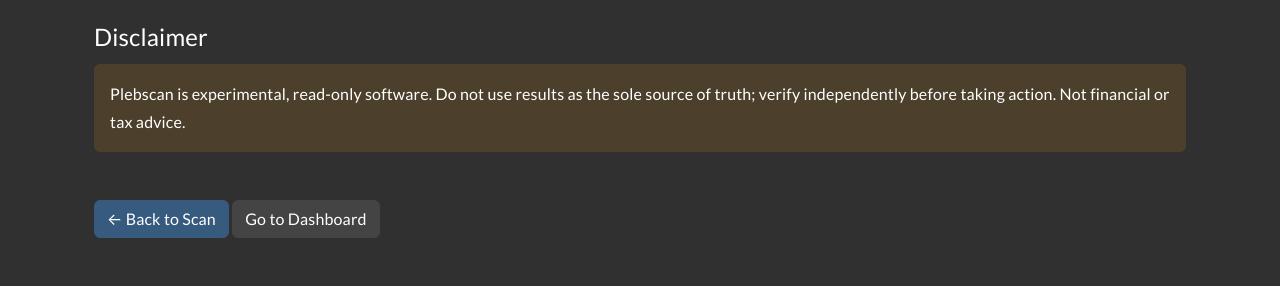
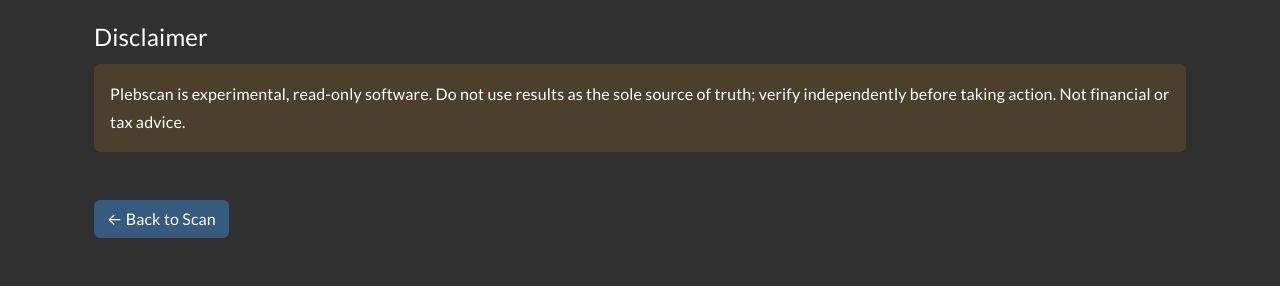
Before and after one commit to traplordmoses/plebscan, a Flask app: page /info in a window 1280 px wide. Shown: the part 3580-3866 px from the top of the page. Run offline with Flask 3, Linux system fonts and the light colour scheme; parts of the project's set-up code (start-up, migrations or seed data) failed here and were passed over.

Commit message:
Removed dashboard shortcut from info

```diff
--- a/flask-ui/templates/info.html
+++ b/flask-ui/templates/info.html
@@ -224,7 +224,6 @@
 
   <div class="mt-4">
     <a class="btn btn-primary" href="{{ url_for('index') }}">← Back to Scan</a>
-    <a class="btn btn-secondary" href="{{ url_for('dashboard') }}">Go to Dashboard</a>
   </div>
 
 </div>
```
